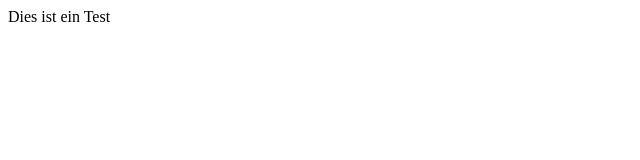
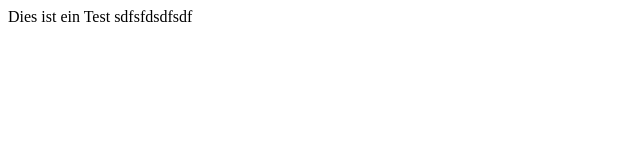
Before and after one commit to FelisaPaumia/Html-Projekt, a plain HTML site: page index.html in a window 1280 px wide. Shown: the whole page, without its empty margins (0-640 px from the left). Drawn offline with Linux system fonts and the light colour scheme.

Commit message:
Ok. Fertiger als vorher :)

```diff
--- a/index.html
+++ b/index.html
@@ -1,5 +1,5 @@
 <html>
     <body>
-        Dies ist ein Test
+        Dies ist ein Test sdfsfdsdfsdf
     </body>
 </html>
```
